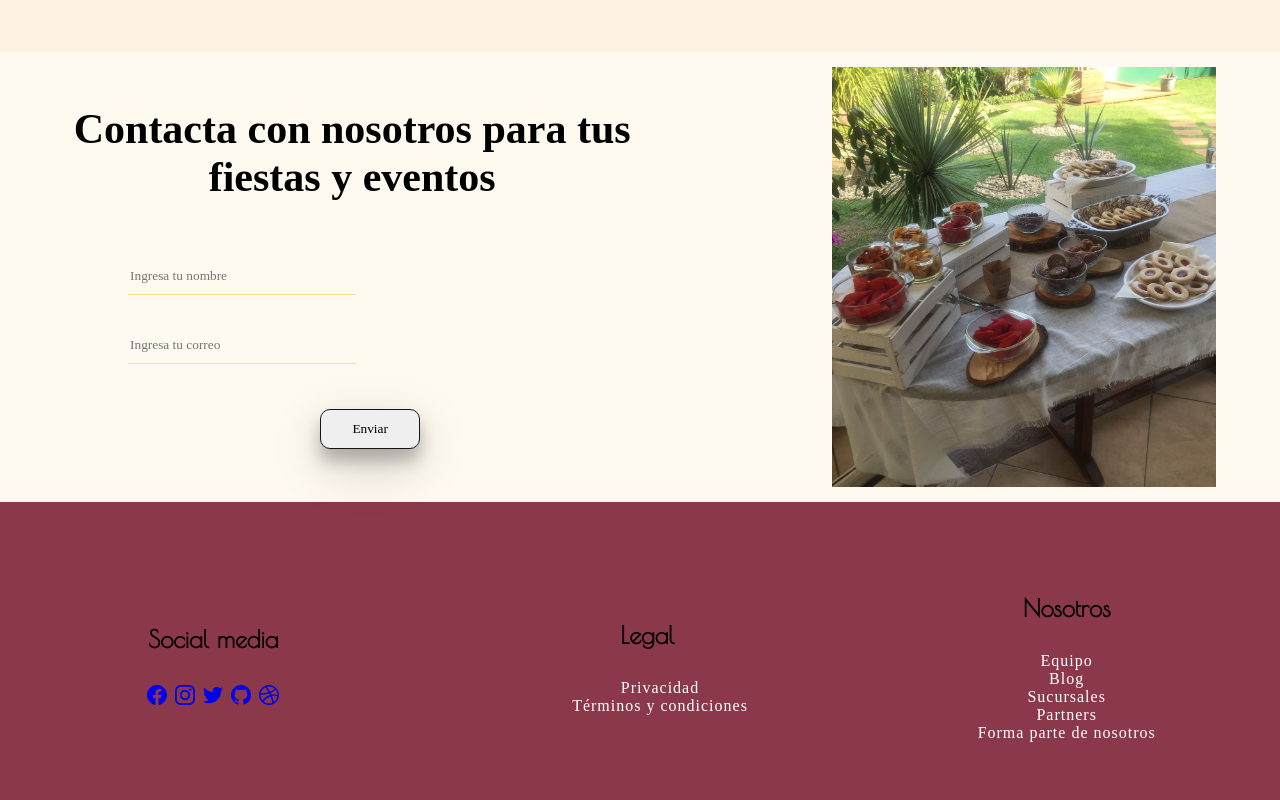
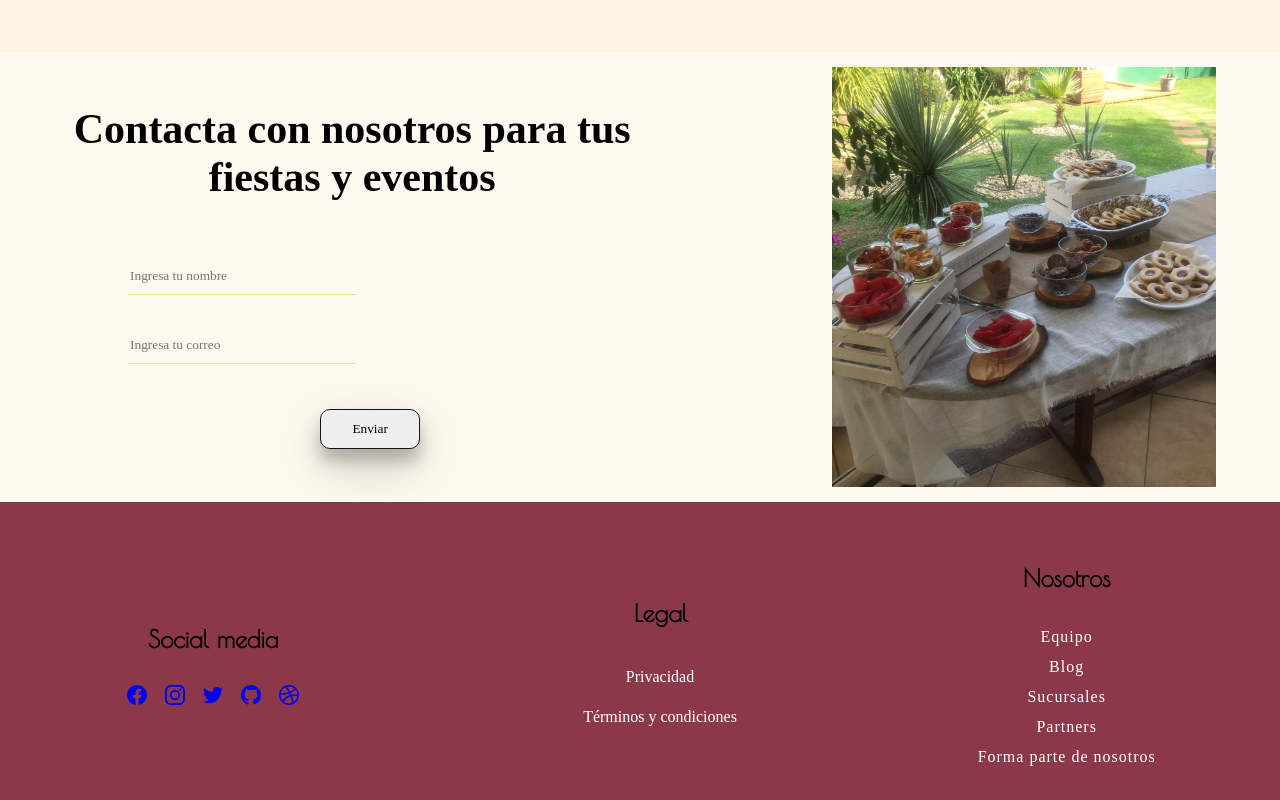
Before and after one commit to jossmiv/landing, a plain HTML site: page inicio.html in a window 1280 px wide. Shown: the part 1496-2296 px from the top of the page. Drawn offline with Linux system fonts and the light colour scheme.

```diff
--- a/estilos/main.css
+++ b/estilos/main.css
@@ -293,10 +293,11 @@ footer .contenedor{
 }
 .csocial a{
     cursor: pointer;
-    text-decoration: underline;
+    text-decoration: none;
     text-decoration-line: none;
     text-decoration-style:none;
     text-decoration-color:#e4cfbb;
+    letter-spacing: 10px;
 
 }
 .titulop h2{
@@ -315,15 +316,15 @@ footer .contenedor{
     font-family: Poiret One;
     padding-bottom: 10%;
     padding-top: 10%;
-    padding-left: 5%;
+    padding-left: 14%;
+    text-align: center;
 
 }
 
 .clegal li{
     display: block;
     font-size: 16px;
-    line-height: inherit;
-    letter-spacing: 1px;
+    line-height: 40px;
 }
 
 .clegal a{
@@ -354,6 +355,7 @@ footer .contenedor{
     display: block;
     letter-spacing: 1px;
     font-size: 16px;
+    line-height: 30px;
 }
 .cnosotros a{
     cursor: pointer;
```
